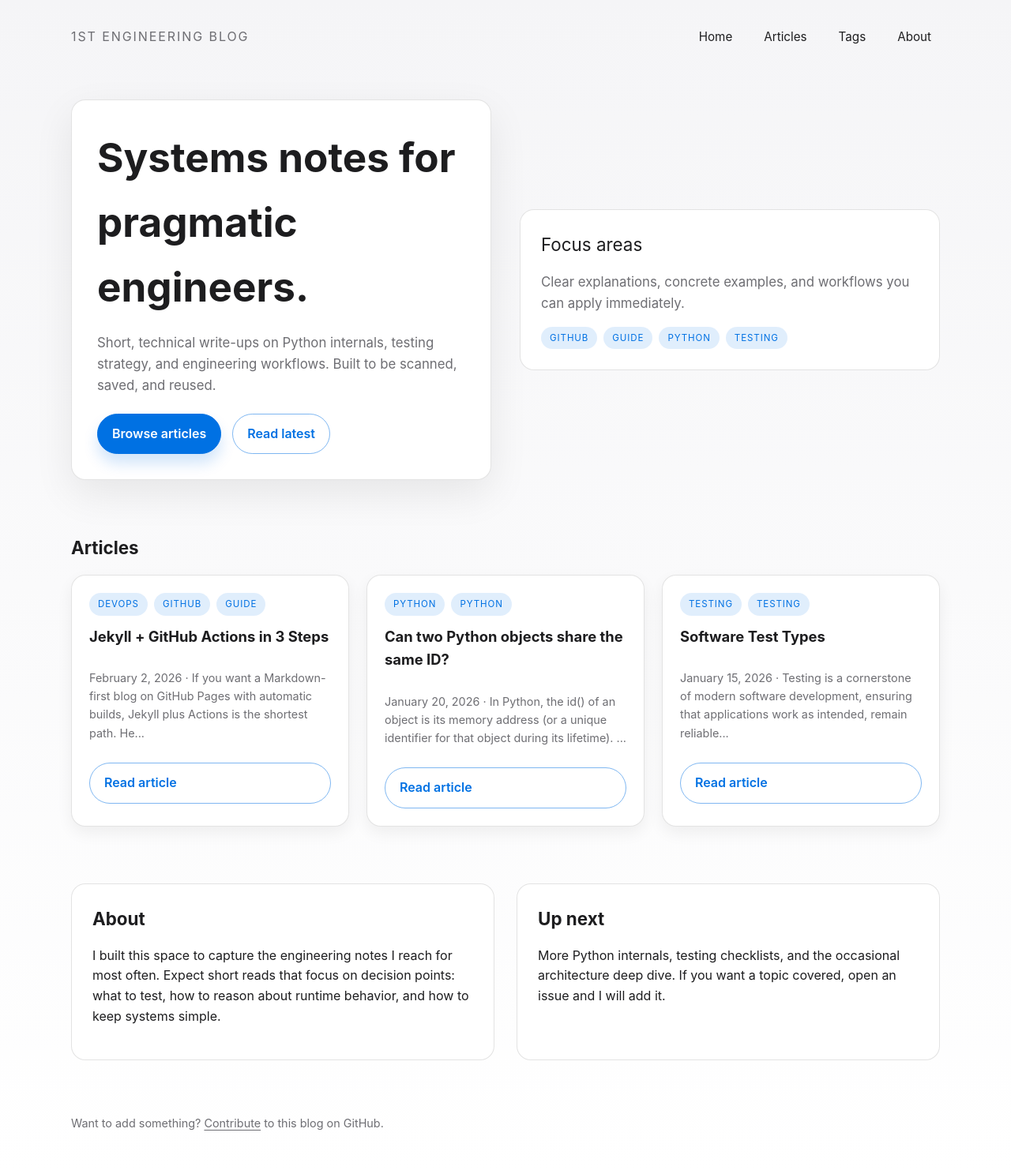
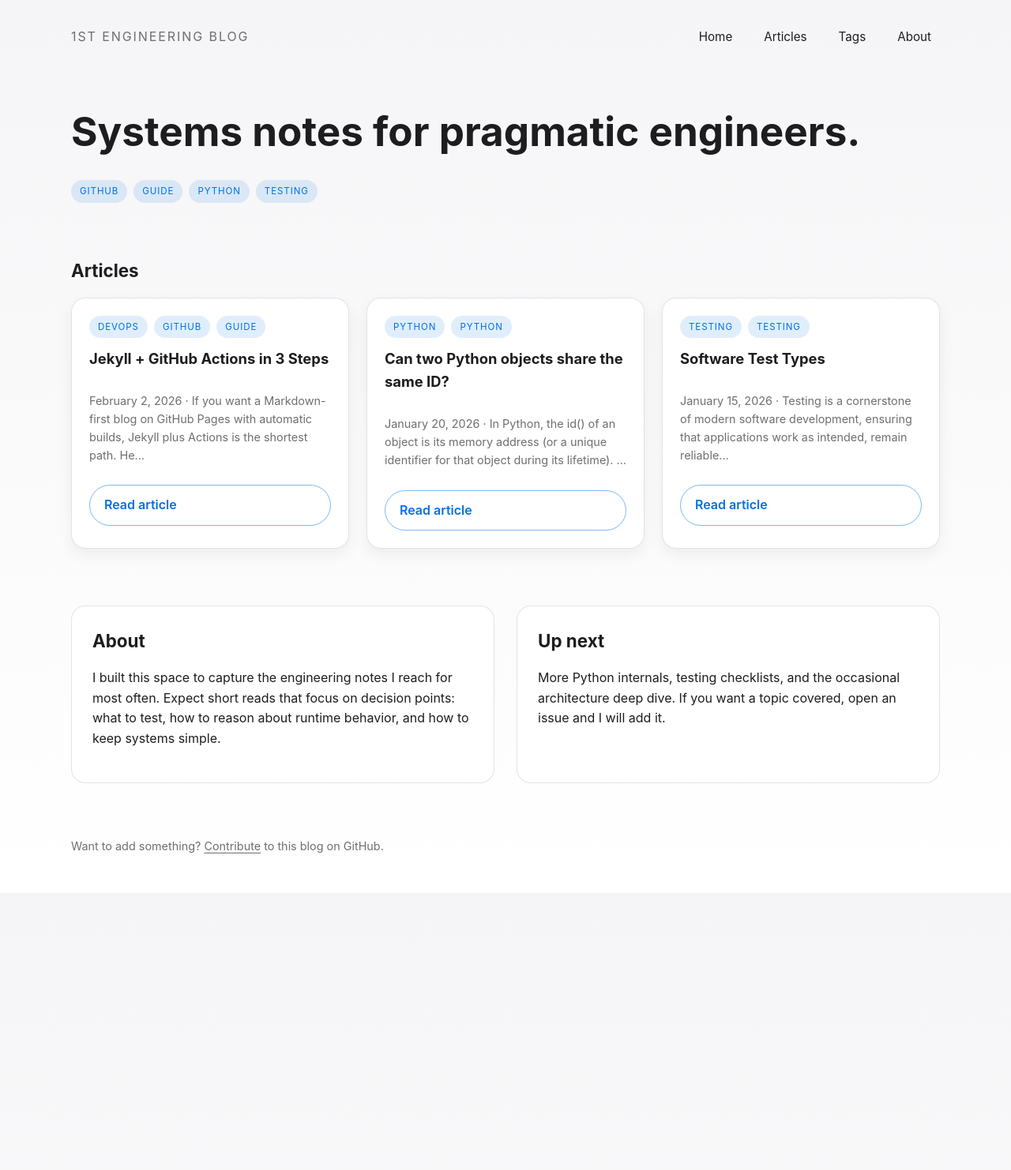
Before and after one commit to 1st/1st.github.io, a Jekyll site: the page built from index.html, in a window 1280 px wide. Shown: the whole page at 79% size. Built offline with Jekyll 4.4.1, drawn with Linux system fonts in a browser that asks for light colours; some web fonts are replaced; after the commit the page ends 1131 px from its top, so only the background shows below that.

Commit message:
Reshaped the hero into a single‑line headline with tags directly underneath and removed the buttons + background panel

```diff
--- a/_layouts/home.html
+++ b/_layouts/home.html
@@ -3,26 +3,9 @@ layout: default
 ---
 <main class="container">
   <section class="hero">
-    <div class="hero-card fade-in">
+    <div class="hero-banner fade-in">
       <h1>Systems notes for pragmatic engineers.</h1>
-      <p>
-        Short, technical write-ups on Python internals, testing strategy, and engineering workflows.
-        Built to be scanned, saved, and reused.
-      </p>
-      <div class="hero-actions">
-        <a class="button primary" href="#articles">Browse articles</a>
-        {% assign first_post = site.posts | first %}
-        {% if first_post %}
-          <a class="button secondary" href="{{ first_post.url }}">Read latest</a>
-        {% endif %}
-      </div>
-    </div>
-    <div class="highlight fade-in delay-1">
-      <div class="section-title">Focus areas</div>
-      <p class="meta">
-        Clear explanations, concrete examples, and workflows you can apply immediately.
-      </p>
-      <div class="tag-row" style="margin-top: 16px;">
+      <div class="tag-row hero-tags">
         {% assign top_tags = site.tags | sort %}
         {% for tag in top_tags limit:6 %}
           <a class="tag" href="/tags#{{ tag[0] | slugify }}">{{ tag[0] }}</a>
--- a/assets/css/style.css
+++ b/assets/css/style.css
@@ -74,25 +74,20 @@ a:hover {
 }
 
 .hero {
-  display: grid;
-  grid-template-columns: repeat(auto-fit, minmax(260px, 1fr));
-  gap: 36px;
-  align-items: center;
+  display: block;
   padding: 48px 0 32px;
 }
 
-.hero-card {
-  background: var(--surface);
-  border-radius: var(--radius);
-  padding: 32px;
-  box-shadow: var(--shadow);
-  border: var(--border);
+.hero-banner {
+  display: flex;
+  flex-direction: column;
+  gap: 14px;
 }
 
 .hero h1 {
   font-family: "SF Pro Display", "Helvetica Neue", Arial, sans-serif;
   font-size: clamp(2.2rem, 4vw, 3.2rem);
-  margin: 0 0 16px;
+  margin: 0;
 }
 
 .hero p {
@@ -101,11 +96,8 @@ a:hover {
   font-size: 1.05rem;
 }
 
-.hero-actions {
-  display: flex;
-  gap: 14px;
-  margin-top: 22px;
-  flex-wrap: wrap;
+.hero-tags {
+  margin-top: 6px;
 }
 
 .button {
```
